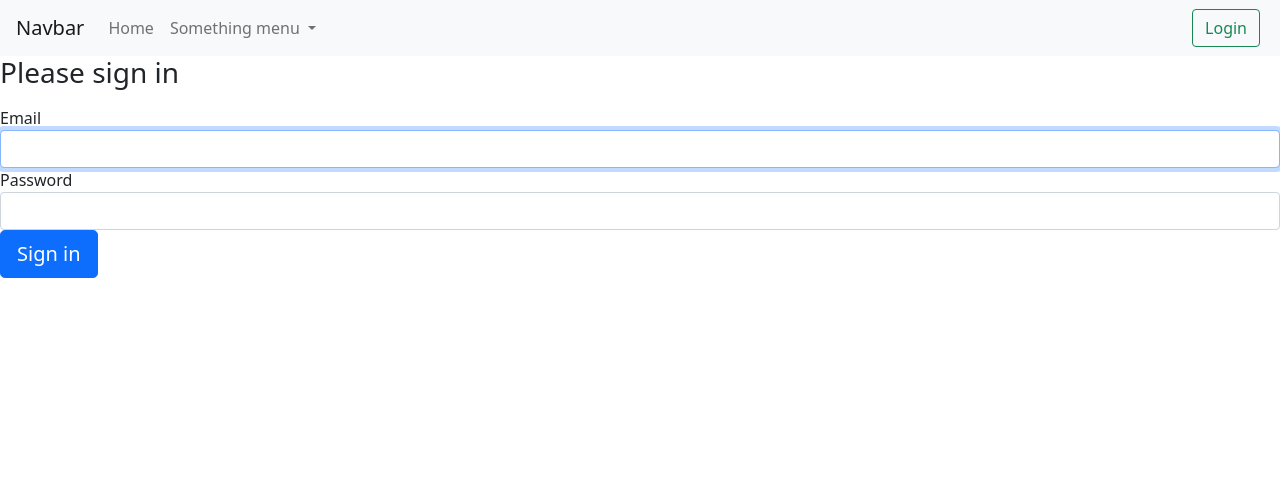
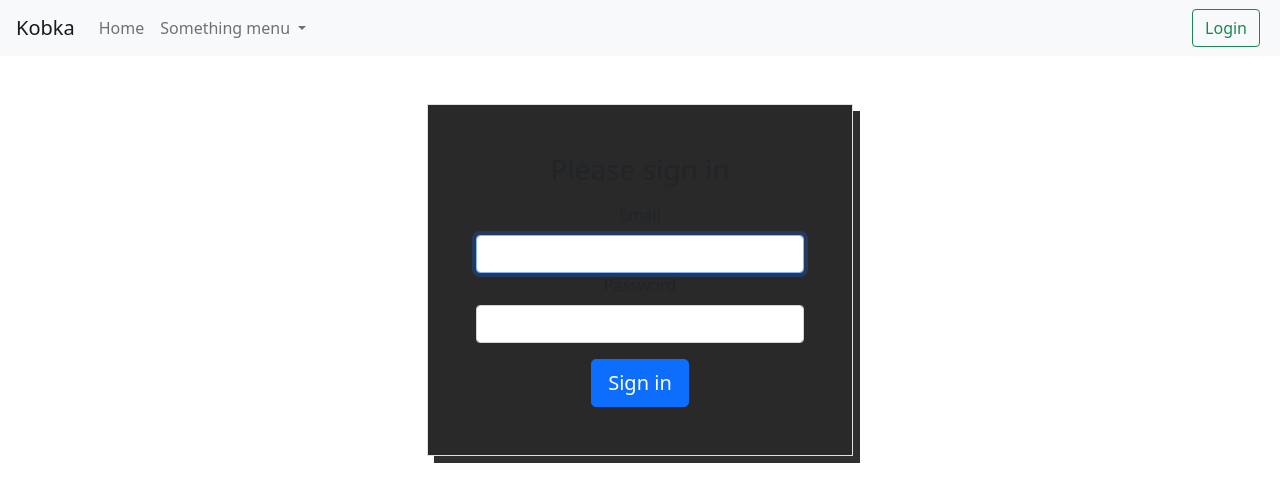
Before and after one commit to wixxxez/symfony-learning, a Symfony app: template templates/security/login.html.twig in a window 1280 px wide. Shown: the top 502 px of the page. Run offline with Twig, Linux system fonts and the light colour scheme; the template is opened without the code that fills it, so the values that code supplies are empty; some libraries are stand-ins or nearby versions.

Commit message:
Complete cosmetic work

```diff
--- a/templates/Admin/adminbase.html.twig
+++ b/templates/Admin/adminbase.html.twig
@@ -8,6 +8,7 @@
         {% block stylesheets %}
             {#{{ encore_entry_link_tags('app') }}#}
             <link rel='stylesheet' href="{{ asset('Assets/framework/bootstrap-5.0.0-beta2-dist/css/bootstrap.min.css')}}">
+            <link rel="stylesheet" href="{{ asset('Assets/admin/css/style.css')}}">
         {% endblock %}
 
 
@@ -15,7 +16,7 @@
     <body>
 
         <nav class="navbar navbar-expand-lg navbar-light bg-light justify-content-between">
-  <a class="navbar-brand mx-3" href="#">Navbar</a>
+  <a class="navbar-brand mx-3" href="{{ path('homePage')}}">Admin Kobka</a>
   <button class="navbar-toggler" type="button" data-toggle="collapse" data-target="#navbarSupportedContent" aria-controls="navbarSupportedContent" aria-expanded="false" aria-label="Toggle navigation">
     <span class="navbar-toggler-icon"></span>
   </button>
@@ -42,7 +43,7 @@
     <form class="form-inline my-2 my-lg-0 " style="margin-left: auto; margin-right: 20px;">
 
 
-            <a href="{{ path('app_logout') }}"class="btn btn-outline-success my-2 my-sm-0" type="submit">Exit</a>
+            <a href="{{ path('app_logout') }}"class="btn btn-outline-info my-2 my-sm-0" type="submit">Exit</a>
 
     </form>
   </div>
--- a/templates/Main/base.html.twig
+++ b/templates/Main/base.html.twig
@@ -15,7 +15,7 @@
     <body>
 
         <nav class="navbar navbar-expand-lg navbar-light bg-light justify-content-between">
-  <a class="navbar-brand mx-3" href="#">Navbar</a>
+  <a class="navbar-brand mx-3" href="{{ path('homePage')}}">Kobka</a>
   <button class="navbar-toggler" type="button" data-toggle="collapse" data-target="#navbarSupportedContent" aria-controls="navbarSupportedContent" aria-expanded="false" aria-label="Toggle navigation">
     <span class="navbar-toggler-icon"></span>
   </button>
@@ -42,7 +42,7 @@
     <form class="form-inline my-2 my-lg-0 " style="margin-left: auto; margin-right: 20px;">
         {% if is_granted("ROLE_ADMIN") %}
 
-            <a href="{{ path('adminHomePage') }}"class="btn btn-outline-success my-2 my-sm-0" type="submit">Admin</a>
+            <a href="{{ path('adminHomePage') }}"class="btn btn-outline-info my-2 my-sm-0" type="submit">Admin</a>
         {% else %}
             <a href="{{ path('adminHomePage') }}"class="btn btn-outline-success my-2 my-sm-0" type="submit">Login</a>
         {% endif %}
--- a/templates/security/login.html.twig
+++ b/templates/security/login.html.twig
@@ -3,6 +3,9 @@
 {% block title %}Log in!{% endblock %}
 
 {% block body %}
+<div class="container-fluid text-center mt-5">
+<div class="row">
+<div class="col-6 col-lg-4 col-md-6 mx-auto border p-5" style="background-color: #292929; box-shadow: 7px 7px  rgba(27, 25, 25, 0.904);">
 <form method="post">
     {% if error %}
         <div class="alert alert-danger">{{ error.messageKey|trans(error.messageData, 'security') }}</div>
@@ -16,9 +19,9 @@
 
     <h1 class="h3 mb-3 font-weight-normal">Please sign in</h1>
     <label for="inputEmail">Email</label>
-    <input type="email" value="{{ last_username }}" name="email" id="inputEmail" class="form-control" required autofocus>
+    <input type="email" value="{{ last_username }}" name="email" id="inputEmail" class="form-control mt-2" required autofocus>
     <label for="inputPassword">Password</label>
-    <input type="password" name="password" id="inputPassword" class="form-control" required>
+    <input type="password" name="password" id="inputPassword" class="form-control mt-2" required>
 
     <input type="hidden" name="_csrf_token"
            value="{{ csrf_token('authenticate') }}"
@@ -35,8 +38,8 @@
         </div>
     #}
 
-    <button class="btn btn-lg btn-primary" type="submit">
+    <button class="btn btn-lg btn-primary mt-3 btn-block" type="submit">
         Sign in
     </button>
-</form>
+</form></div></div></div>
 {% endblock %}
```
Also changed, not shown: templates/Admin/User/index.html.twig (+16 -1 lines), templates/Admin/User/registration.html.twig (+10 -2 lines), public/Assets/admin/css/style.css (added).
